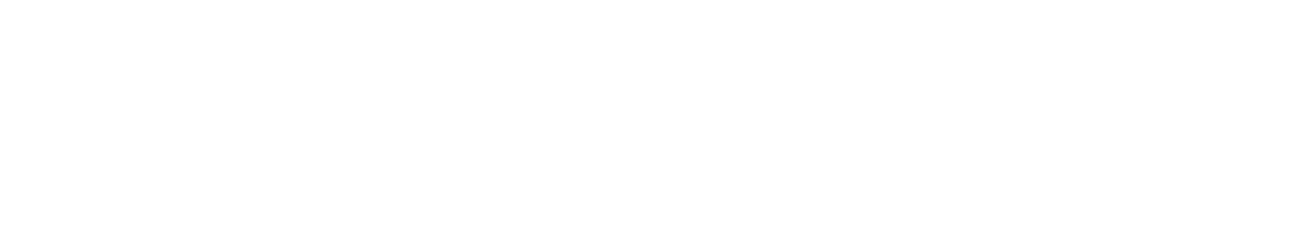
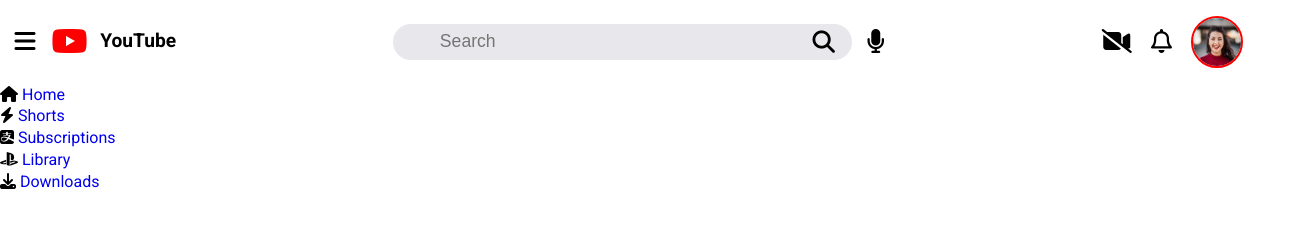
Before and after one commit to zbahati/youtube-website, a plain HTML site: page index.html in a window 1280 px wide. Shown: the whole page, 1309 px wide, since content can reach past the window. Drawn offline with Linux system fonts and the light colour scheme.

Commit message:
Finishing styling Navigation part
 -Add styling of navigation
 - add aside bar ul
#[finishes ..]

```diff
--- a/css/style.css
+++ b/css/style.css
@@ -0,0 +1,128 @@
+
+@import url('https://fonts.googleapis.com/css2?family=Roboto:wght@400;500;700;900&display=swap');
+*,*::after,*::before{
+    margin: 0;
+    padding: 0;
+    list-style: none;
+    text-decoration: none;
+    line-height: 1.3;
+    outline: none;
+    border: none;
+}
+
+body{
+    font-family: 'Roboto', sans-serif;
+    overflow-x: hidden;
+}
+
+.container{
+    width: 96%;
+    display: flex;
+    justify-content: space-between;
+    gap: 1rem;
+
+    /* align-items: center;
+    align-content: center; */
+}
+.profile-image{
+    width: 3rem;
+    aspect-ratio: 1/1;
+    overflow: hidden;
+    border-radius: 50%;
+    border: 2px solid red;
+}
+img{
+    width: 100%;
+}
+
+nav{
+    width: 100%;
+    padding: 0.5rem .9rem;
+}
+.humbager{
+    display: flex;
+    justify-content: space-between;
+    align-items: center;
+    align-content: center;
+    gap: 1rem;
+}
+
+.humbager i{
+    font-size: 1.5rem;
+}
+
+
+.humbager .logo{
+    display: flex;
+    justify-content: space-between;
+    align-items: center;
+    gap: .8rem;
+}
+.humbager .logo i{
+    color: red;
+    font-size: 2rem;
+}
+.humbager .logo h1{
+    font-stretch:expanded;
+    font-size: 1.2rem;
+}
+
+.search-nav{
+    position: relative;
+    width: 40%;
+    margin: 0 auto;
+    padding: 1rem;
+    display: flex;
+    justify-content: center;
+    align-items: center;
+    column-gap: 3%;
+
+}
+.search{
+    display: flex;
+    background-color: rgb(232, 232, 236);
+    width: 100%;
+    border-radius: 1.8rem;
+    overflow: hidden;
+    padding: 0 1rem;
+
+}
+.search input[type='search']{
+    width: 93%;
+    font-size: 1.1rem;
+    background-color: transparent;
+
+}
+.search input[type='search']::placeholder{
+    padding: 0 1rem;
+    font-size: 1.1rem;
+}
+.search i{
+    display: flex;
+    justify-content: center;
+    color:black;
+    width: 100%;
+    padding: 0.2rem;
+    font-size: 1.4rem;
+    cursor: pointer;
+}
+.search i:hover{
+    transform: scale(.8);
+    opacity: 0.8;
+    transition: 0.3s ease;
+}
+
+#microphone, .profile i{
+    cursor: pointer;
+    font-size: 1.5rem;
+}
+#microphone:hover,.humbager i:hover,.profile i:hover{
+    transform: scale(0.8);
+}
+
+.profile{
+    display: flex;
+    justify-content: center;
+    align-items: center;
+    column-gap: 1.2rem;
+}
--- a/index.html
+++ b/index.html
@@ -5,6 +5,8 @@
     <meta http-equiv="X-UA-Compatible" content="IE=edge">
     <meta name="viewport" content="width=device-width, initial-scale=1.0">
     <title>Youtube Page</title>
+    <!-- firest -->
+    <link rel="shortcut icon" href="./img/download.png" type="image/png">
     <!-- font awasome icons -->
     <link rel="stylesheet" href="https://cdnjs.cloudflare.com/ajax/libs/font-awesome/6.3.0/css/all.min.css" integrity="sha512-SzlrxWUlpfuzQ+pcUCosxcglQRNAq/DZjVsC0lE40xsADsfeQoEypE+enwcOiGjk/bSuGGKHEyjSoQ1zVisanQ==" crossorigin="anonymous" referrerpolicy="no-referrer" />
     <link rel="stylesheet" href="./css/style.css">
@@ -13,14 +15,64 @@
 
     <nav>
         <div class="container">
+            <div class="humbager">
+                <i class="fa-solid fa-bars" i="humbager-icon"></i>
+                <div class="logo">
+                    <i class="fa-brands fa-youtube"></i>
+                    <h1>YouTube</h1>
+                </div>
 
+            </div>
+            <div class="search-nav">
+                <div class="search">
+                    <input type="search" placeholder="   Search">
+                    <div class="icon-div">
+                        <i class="fa-solid fa-magnifying-glass"></i>
+                    </div>
+                </div>
+                <div class="icon-microphone">
+                    <i id="microphone" class="fa-solid fa-microphone"></i>
+
+                </div>
+
+            </div>
+            <div class="profile">
+                <i class="fa-solid fa-video-slash"></i>
+                <i class="fa-regular fa-bell"></i>
+                <div class="profile-image">
+                    <img src="./img/profile-img.avif" alt="">
+                </div>
+
+            </div>
 
         </div>
+    </nav>
 
-    </header>
     <main>
         <div class="container">
             <aside>
+                <ul class="nav-menu">
+                    <li class="nav-item">
+                        <i class="fa-solid fa-house"></i>
+                        <a href="#" class="nav-link">Home</a>
+                    </li>
+                    <li class="nav-item">
+                        <i class="fa-solid fa-bolt"></i>
+                        <a href="#" class="nav-link">Shorts</a>
+                    </li>
+                    <li class="nav-item">
+                        <i class="fa-brands fa-alipay"></i>
+                        <a href="#" class="nav-link">Subscriptions</a>
+                    </li>
+                    <li class="nav-item">
+                        <i class="fa-brands fa-playstation"></i>
+                        <a href="#" class="nav-link">Library</a>
+                    </li>
+                    <li class="nav-item">
+                        <i class="fa-solid fa-download"></i>
+                        <a href="#" class="nav-link">Downloads</a>
+                    </li>
+                </ul>
 
             </aside>
             <div class="video">
```
Also changed, not shown: img/download.png (added), img/profile-img.avif (added).
